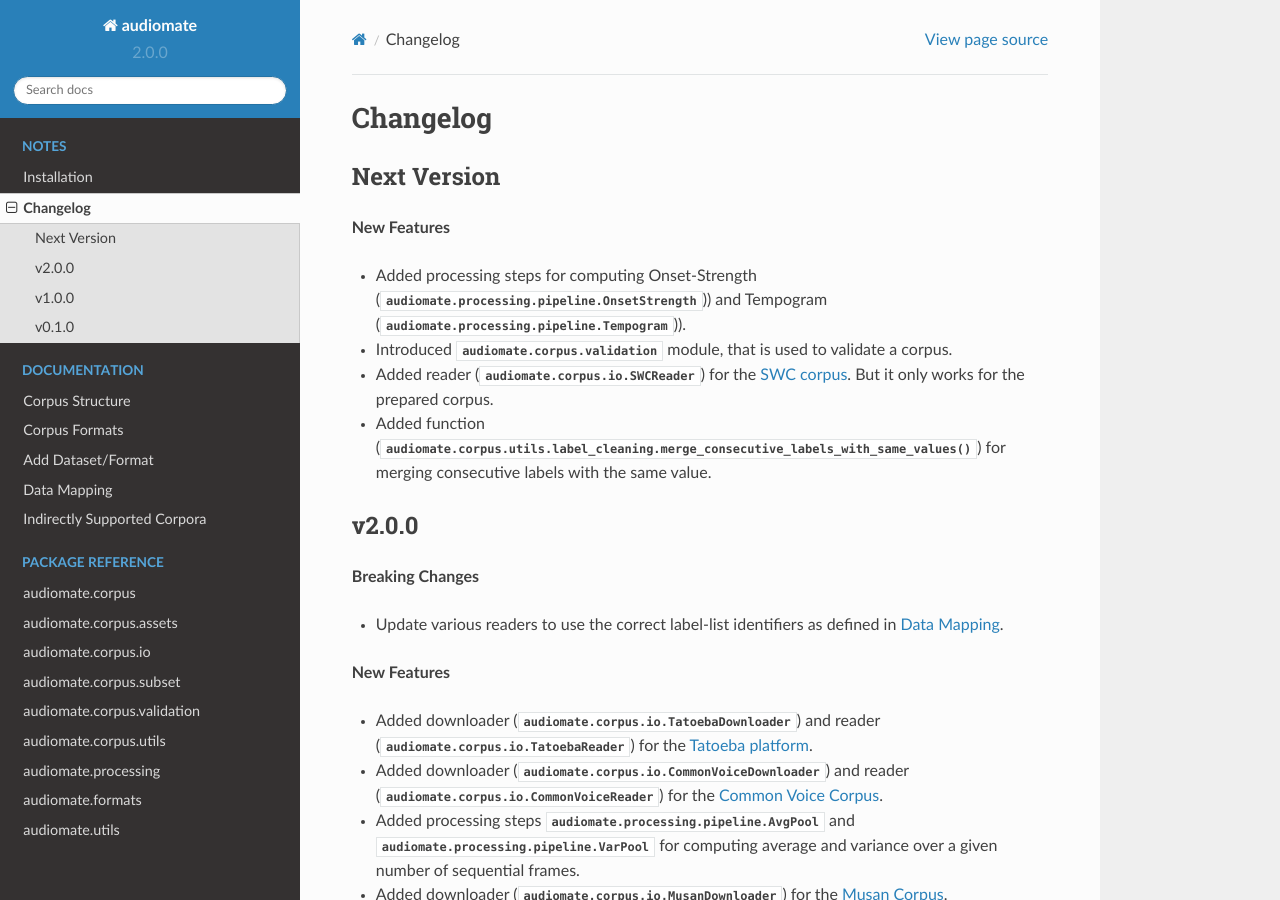
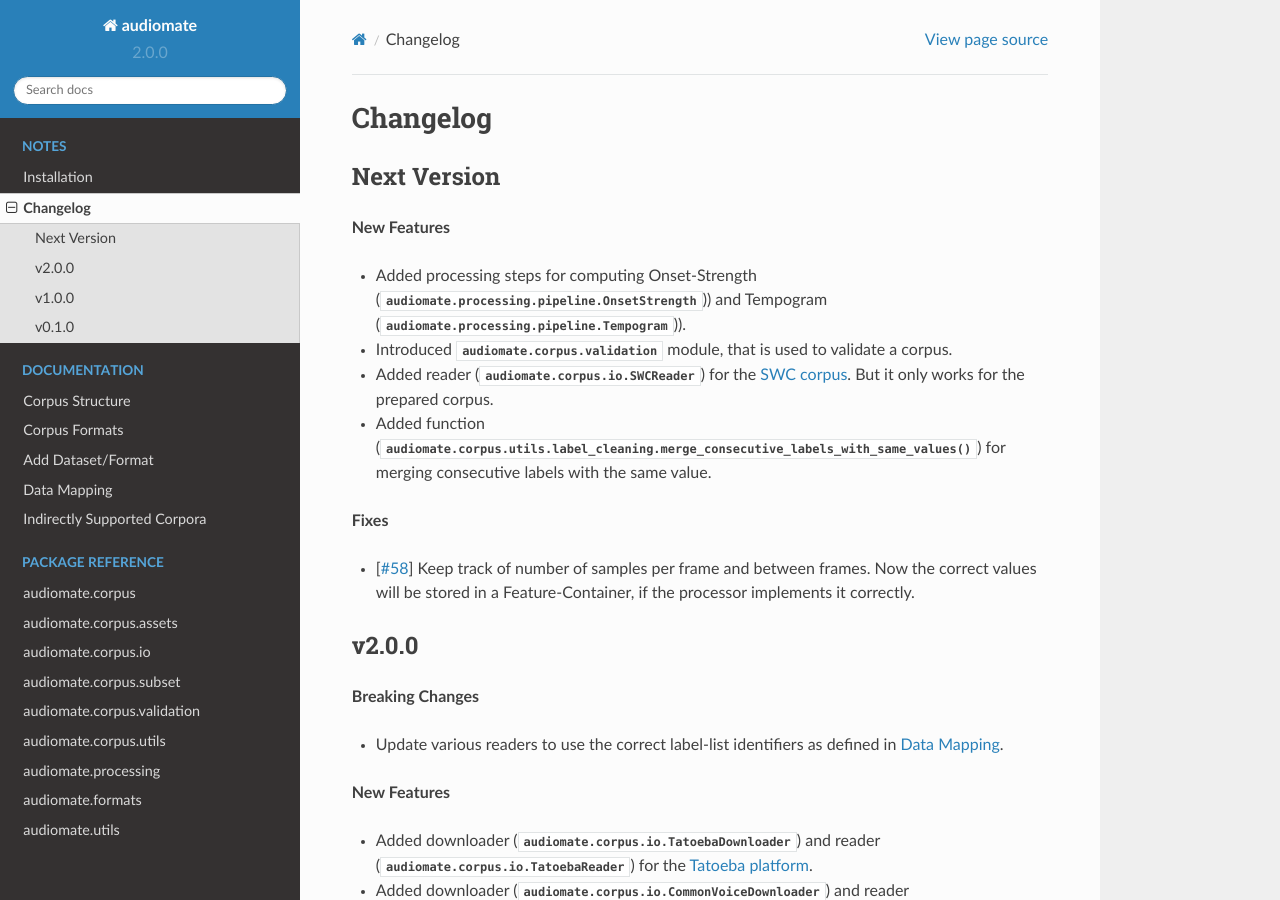
Before and after one commit to ynop/audiomate, a Sphinx documentation site: the page built from docs/notes/changelog.rst, in a window 1280 px wide and 900 px high. Built offline with Sphinx 7.4.7 and the Read the Docs theme 2.0.0, drawn with Linux system fonts in a browser that asks for light colours.

Commit message:
Update changelog

```diff
--- a/docs/notes/changelog.rst
+++ b/docs/notes/changelog.rst
@@ -17,6 +17,11 @@ Next Version
 
 * Added function (:func:`audiomate.corpus.utils.label_cleaning.merge_consecutive_labels_with_same_values`)
   for merging consecutive labels with the same value.
+
+**Fixes**
+
+* [`#58 <https://github.com/ynop/audiomate/issues/58>`_] Keep track of number of samples per frame and between frames.
+  Now the correct values will be stored in a Feature-Container, if the processor implements it correctly.
 
 v2.0.0
 ------
```
